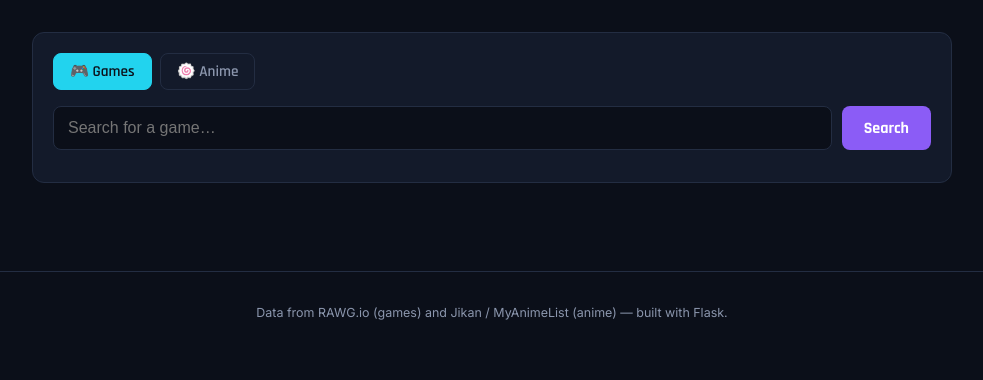
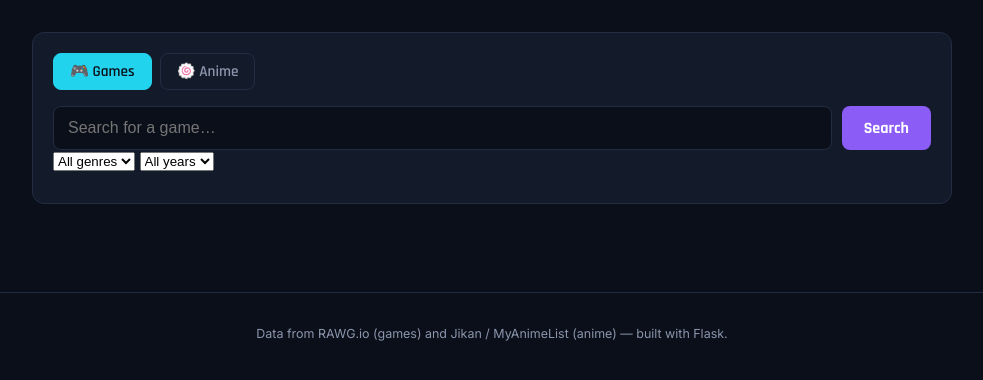
Before and after one commit to Madesh9510/gamenime, a Flask app: page / in a window 1280 px wide. Shown: the part 142-522 px from the top of the page, without its empty margins (148-1131 px from the left). Run offline with Flask 3, Linux system fonts and the light colour scheme.

Commit message:
Update index.html

```diff
--- a/templates/index.html
+++ b/templates/index.html
@@ -30,6 +30,15 @@
       <button id="searchBtn">Search</button>
     </div>
 
+    <div class="filter-row">
+      <select id="genreFilter">
+        <option value="">All genres</option>
+      </select>
+      <select id="yearFilter">
+        <option value="">All years</option>
+      </select>
+    </div>
+
     <p id="status" class="status"></p>
   </section>
 
```
